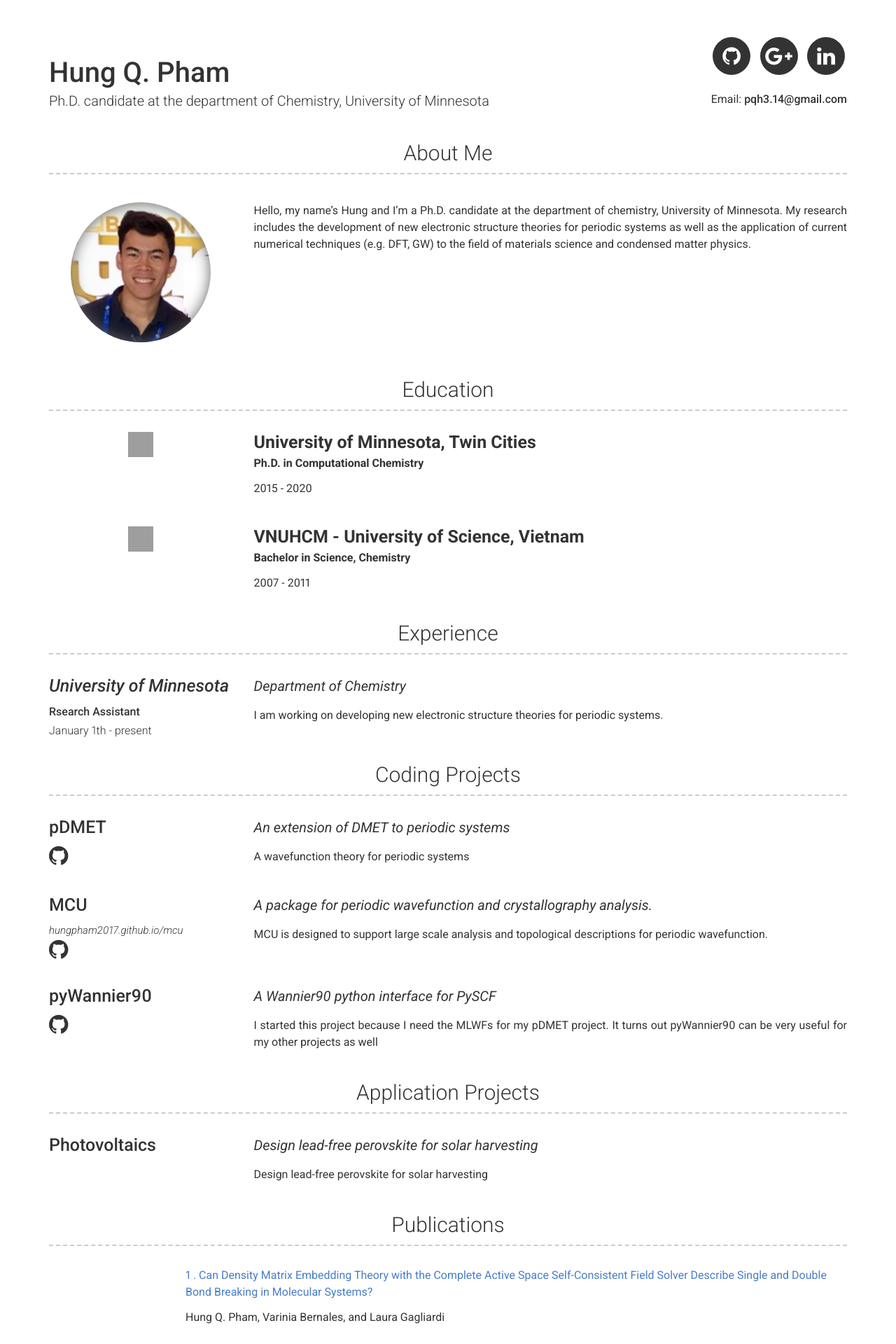
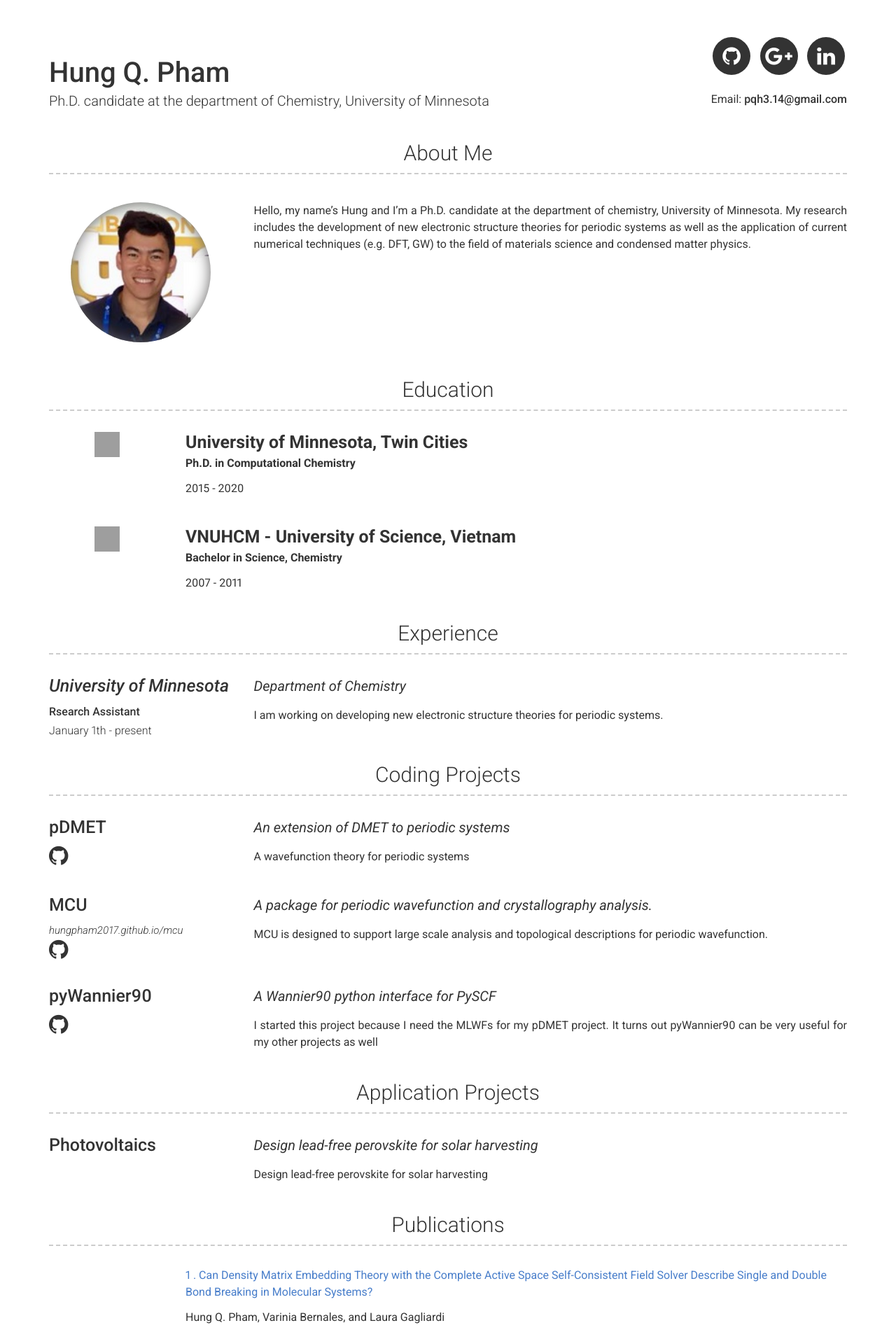
Before and after one commit to hungpham2017/hungpham2017.github.io, a Jekyll site: the page built from index.md, in a window 1280 px wide. Shown: the top 1920 px of the page at 70% size. Built offline with Jekyll 4.4.1, drawn with Linux system fonts in a browser that asks for light colours; grey boxes are pictures that could not be loaded.

```diff
--- a/_includes/education.html
+++ b/_includes/education.html
@@ -4,12 +4,12 @@
     <div class="row clearfix education">
 
       {%- if site.education_image -%}
-        <div class="col-xs-12 col-sm-4 col-md-3 no-print">
+        <div class="col-xs-12 col-sm-3 col-md-2 no-print">
           <span class="education-img" style="background-image: url({{ site.education_image | relative_url }})" />
         </div>
       {%- endif -%}
 
-      <div class="{{ 'col-xs-12 ' }}{%- if site.education_image -%}col-sm-8 col-md-9 col-print-12{%- endif -%}">
+      <div class="{{ 'col-xs-12 ' }}{%- if site.education_image -%}col-sm-9 col-md-10 col-print-12{%- endif -%}">
         <h4><b>{{ education.name }}</b></h4>
         <p><b>{{ education.qualification }}</b></p>
         <p>{{ education.dates }}</p>
```
